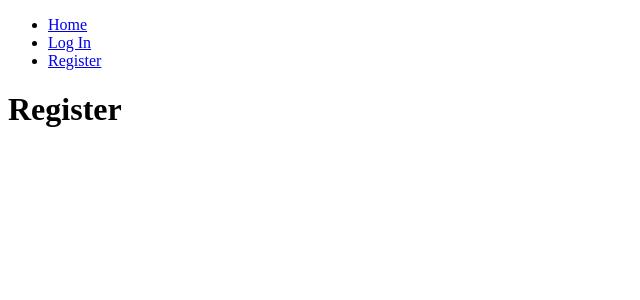
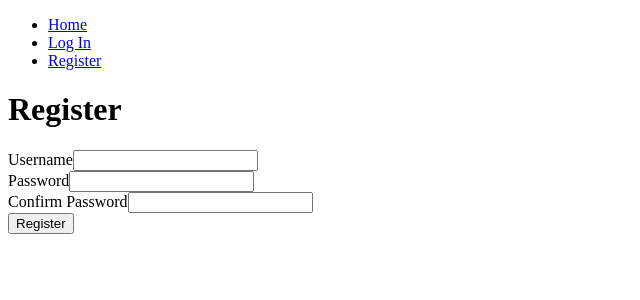
Before and after one commit to sapetus/Message-Board, a React (Create React App) app in the folder App/frontend/: page /register in a window 1280 px wide. Shown: the top 300 px of the page, without its empty margins (0-640 px from the left). Built offline with nearby package versions, Linux system fonts and the light colour scheme.

Commit message:
Register form created, changed forms to render only to logged in users

```diff
--- a/App/frontend/src/App.js
+++ b/App/frontend/src/App.js
@@ -37,27 +37,23 @@ const App = () => {
           <li>
             <Link to="/">Home</Link>
           </li>
-          {token
-            ? null
-            : <li>
+          {!token &&
+            <li>
               <Link to="log-in">Log In</Link>
             </li>}
-          {token
-            ? null
-            : <li>
+          {!token &&
+            <li>
               <Link to="register">Register</Link>
             </li>}
-          {token
-            ? <button onClick={logout}>Log Out</button>
-            : null}
+          {token && <button onClick={logout}>Log Out</button>}
         </ul>
       </nav>
 
       <Routes>
-        <Route path="/" element={<LandingPage />} />
-        <Route path={`/discussion/:name`} element={<DiscussionPage />} />
+        <Route path="/" element={<LandingPage token={token} />} />
+        <Route path={`/discussion/:name`} element={<DiscussionPage token={token} />} />
         <Route path={`/log-in`} element={<LogInPage setToken={setToken} />} />
-        <Route path={`/post/:id`} element={<PostPage />} />
+        <Route path={`/post/:id`} element={<PostPage token={token} />} />
         <Route path={`/register`} element={<RegisterPage />} />
         <Route path="*" element={
           <div>
--- a/App/frontend/src/DiscussionPage/DiscussionPage.js
+++ b/App/frontend/src/DiscussionPage/DiscussionPage.js
@@ -7,7 +7,7 @@ import { LIKE_POST, DISLIKE_POST } from '../mutations'
 
 import CreatePostForm from './CreatePostForm'
 
-const DiscussionPage = (props) => {
+const DiscussionPage = ({ token }) => {
   let params = useParams()
   const [discussion, setDiscussion] = useState(null)
 
@@ -67,15 +67,16 @@ const DiscussionPage = (props) => {
                 <td>{post.text} |</td>
                 <td>{post.likes} |</td>
                 <td>{post.dislikes}</td>
-                <td><button onClick={() => like(post.id)}>Like</button></td>
-                <td><button onClick={() => dislike(post.id)}>Dislike</button></td>
+                {token && <td><button onClick={() => like(post.id)}>Like</button></td>}
+                {token && <td><button onClick={() => dislike(post.id)}>Dislike</button></td>}
               </tr>
             )}
           </tbody>
         </table>
-        <CreatePostForm
-          discussionName={params.name}
-        />
+        {token &&
+          <CreatePostForm
+            discussionName={params.name}
+          />}
       </div>
     </div>
   )
--- a/App/frontend/src/LandingPage/LandingPage.js
+++ b/App/frontend/src/LandingPage/LandingPage.js
@@ -8,7 +8,7 @@ import { ALL_DISCUSSIONS } from '../queries'
 
 import CreateDiscussionForm from './CreateDiscussionForm';
 
-const LandingPage = (props) => {
+const LandingPage = ({ token }) => {
   const [discussions, setDiscussion] = useState(null)
 
   const [getAllDiscussions, { data }] = useLazyQuery(ALL_DISCUSSIONS, {
@@ -42,9 +42,9 @@ const LandingPage = (props) => {
           )}
         </tbody>
       </table>
-      <CreateDiscussionForm
+      {token && <CreateDiscussionForm
         updateDiscussions={getAllDiscussions}
-      />
+      />}
     </div>
   )
 }
--- a/App/frontend/src/PostPage/PostPage.js
+++ b/App/frontend/src/PostPage/PostPage.js
@@ -7,7 +7,7 @@ import { LIKE_POST, DISLIKE_POST, LIKE_COMMENT, DISLIKE_COMMENT } from '../mutat
 
 import CreateCommentForm from './CreateCommentForm'
 
-const PostPage = (props) => {
+const PostPage = ({ token }) => {
   let params = useParams()
   const [post, setPost] = useState(null)
 
@@ -81,20 +81,23 @@ const PostPage = (props) => {
         <h3>Likes & Dislikes</h3>
         <p>
           {post?.likes} | {post?.dislikes} |
-          <button onClick={() => postLike(post.id)}>Like</button>
-          <button onClick={() => postDislike(post.id)}>Dislike</button>
+          {token && <button onClick={() => postLike(post.id)}>Like</button>}
+          {token && <button onClick={() => postDislike(post.id)}>Dislike</button>}
         </p>
         <h3>Comments</h3>
         <ul>
           {post?.comments.map(comment =>
             <li key={comment.id}>
               {comment.text} | Likes: {comment.likes} | Dislikes: {comment.dislikes} |
-              <button onClick={() => commentLike(comment.id)}>Like</button>
-              <button onClick={() => commentDislike(comment.id)}>Dislike</button>
+              {token && <button onClick={() => commentLike(comment.id)}>Like</button>}
+              {token && <button onClick={() => commentDislike(comment.id)}>Dislike</button>}
             </li>
           )}
         </ul>
-        <CreateCommentForm postId={params.id} />
+        {token &&
+          <CreateCommentForm
+            postId={params.id}
+          />}
       </div>
     </div>
   )
--- a/App/frontend/src/RegisterPage/RegisterForm.js
+++ b/App/frontend/src/RegisterPage/RegisterForm.js
@@ -0,0 +1,65 @@
+import React, { useState } from 'react'
+import { useMutation } from '@apollo/client'
+
+import { CREATE_USER } from '../mutations'
+
+const RegisterForm = (props) => {
+  const [username, setUsername] = useState('')
+  const [password, setPassword] = useState('')
+  const [confirmPassword, setConfirmPassword] = useState('')
+
+  const [createUser] = useMutation(CREATE_USER, {
+    onError: (error) => {
+      console.log(error.graphQLErrors[0].message)
+    }
+  })
+
+  const submit = (event) => {
+    event.preventDefault()
+
+    if (password !== confirmPassword) {
+      console.log('Password and Confirm Password need to match!')
+    } else {
+      createUser({ variables: { username, password } })
+
+      setUsername('')
+      setPassword('')
+      setConfirmPassword('')
+
+      console.log("Registration successful")
+    }
+  }
+
+  return (
+    <div className='form'>
+      <form onSubmit={submit}>
+        <div>
+          Username
+          <input
+            value={username}
+            onChange={({ target }) => setUsername(target.value)}
+          />
+        </div>
+        <div>
+          Password
+          <input
+            value={password}
+            onChange={({ target }) => setPassword(target.value)}
+            type="password"
+          />
+        </div>
+        <div>
+          Confirm Password
+          <input
+            value={confirmPassword}
+            onChange={({ target }) => setConfirmPassword(target.value)}
+            type="password"
+          />
+        </div>
+        <button type="submit">Register</button>
+      </form>
+    </div>
+  )
+}
+
+export default RegisterForm
--- a/App/frontend/src/RegisterPage/RegisterPage.js
+++ b/App/frontend/src/RegisterPage/RegisterPage.js
@@ -1,9 +1,12 @@
 import React from 'react'
+
+import RegisterForm from './RegisterForm'
 
 const RegisterPage = (props) => {
   return (
     <div>
       <h1>Register</h1>
+      <RegisterForm />
     </div>
   )
 }
--- a/App/frontend/src/mutations.js
+++ b/App/frontend/src/mutations.js
@@ -108,3 +108,15 @@ export const LOG_IN = gql`
     }
   }
 `
+
+export const CREATE_USER = gql`
+  mutation createUser($username: String!, $password: String!) {
+    createUser(
+      username: $username,
+      password: $password
+    ) {
+      id
+      username
+    }
+  }
+`
```
Also changed, not shown: 2 other files (tests, documents, lock files or other folders).
